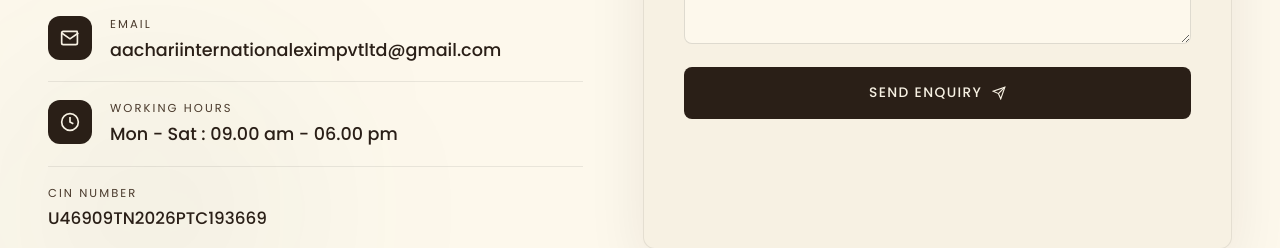
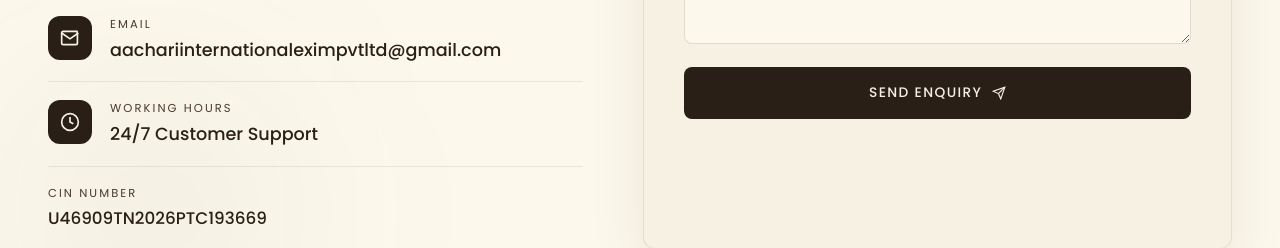
Before and after one commit to ENDHRAJITH/Aachari-International-Exim, a Next.js app: page / in a window 1280 px wide. Shown: the part 5960-6208 px from the top of the page. Built offline with nearby package versions, Linux system fonts and the light colour scheme; no server answers; the database is empty.

Commit message:
timing chnage

```diff
--- a/components/Contact/ContactInfo.tsx
+++ b/components/Contact/ContactInfo.tsx
@@ -314,7 +314,7 @@ export default function ContactInfo() {
                 text-ink
               "
             >
-              Mon - Sat : 09.00 am - 06.00 pm
+              24/7 Customer Support
             </div>
           </div>
         </li>
```
